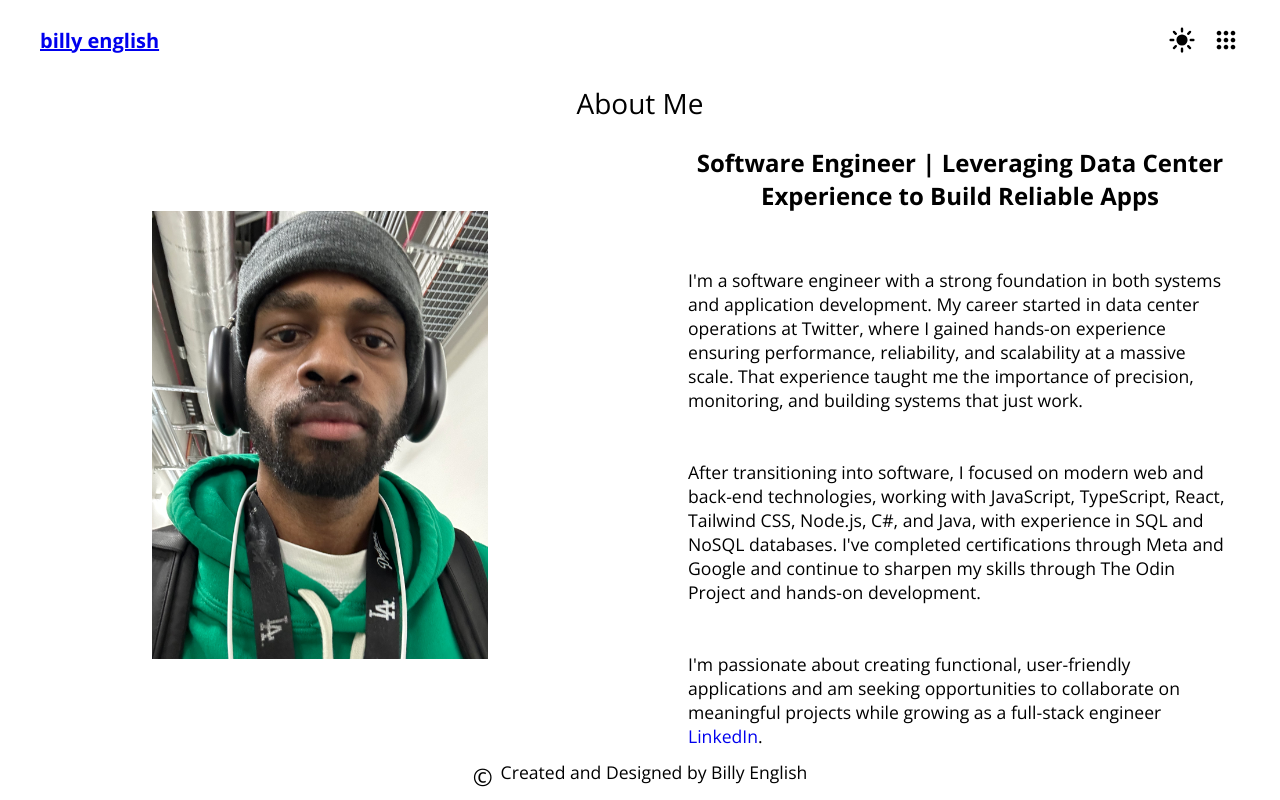
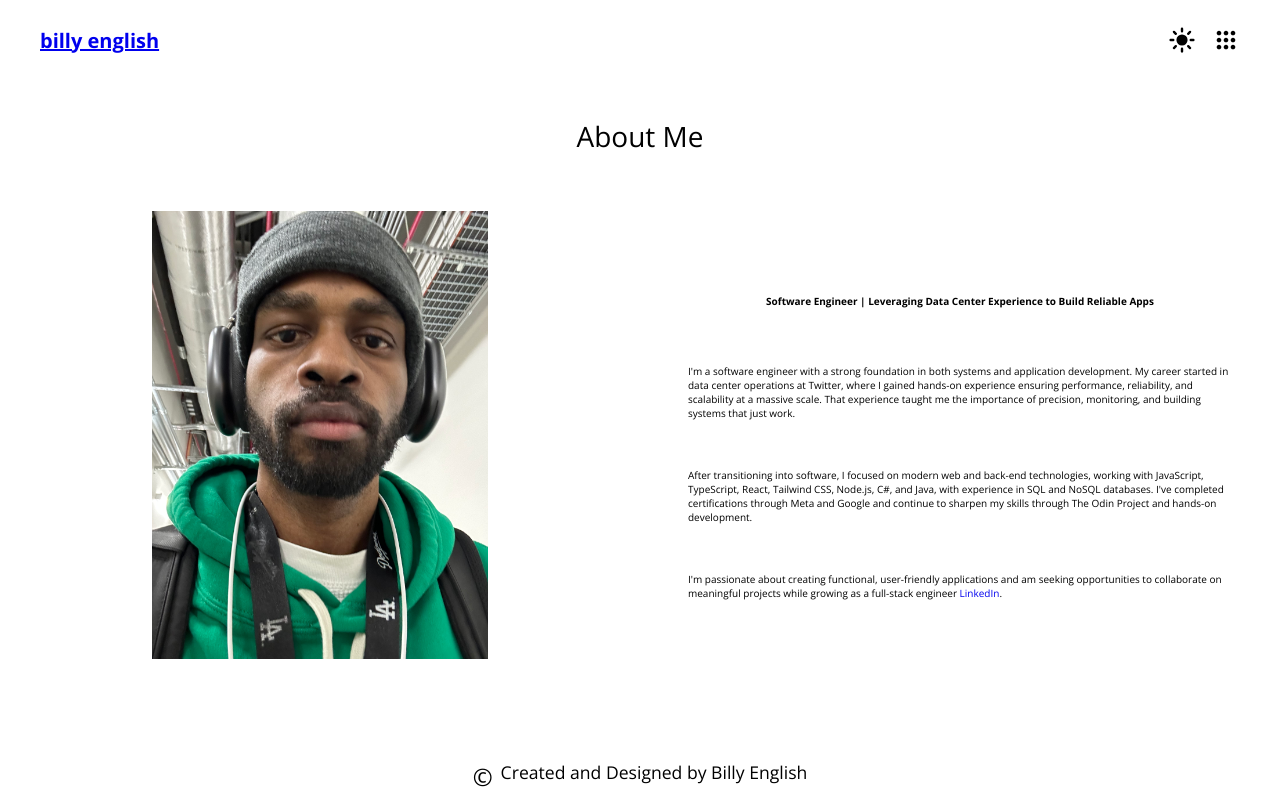
Before and after one commit to billyenglish/billy-portfolio, a React (Vite) app: page /#/about_me in a window 1280 px wide. Built offline with nearby package versions, Linux system fonts and the light colour scheme; a web font is replaced by a local one.

Commit message:
Updated the padding top and bottom.

```diff
--- a/src/assets/styles/about_me.css
+++ b/src/assets/styles/about_me.css
@@ -28,7 +28,7 @@
 }
 
 .article_title {
-    font-size: 1.5rem;
+    font-size: var(--secondary-font-family-2);
     text-align: center;
     padding: 1.5rem 3rem;
 }
@@ -43,5 +43,5 @@
 }
 
 .about_me_paragraph {
-    font-size: 1.1rem;
+    font-size: var(--paragraph-font-size-1);
 }
```
